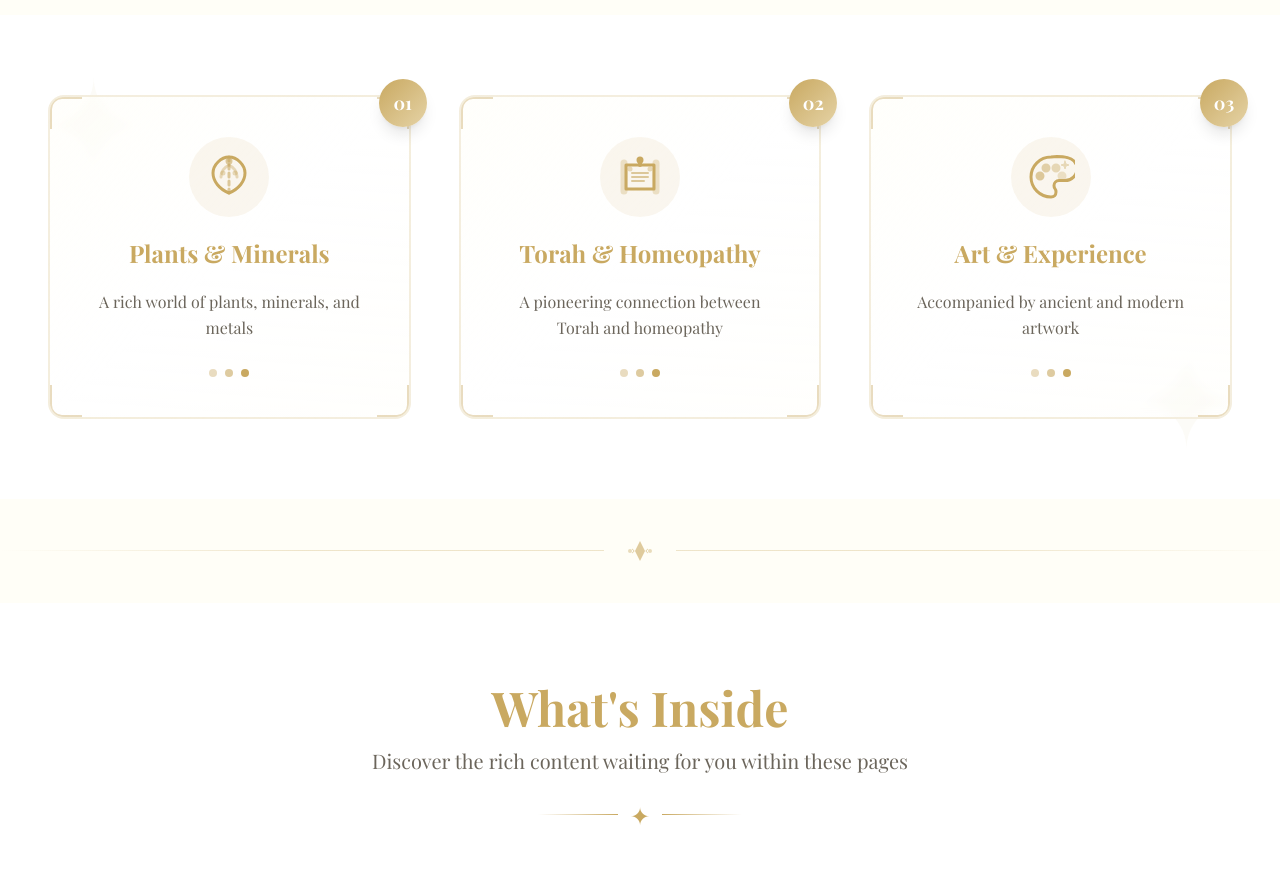
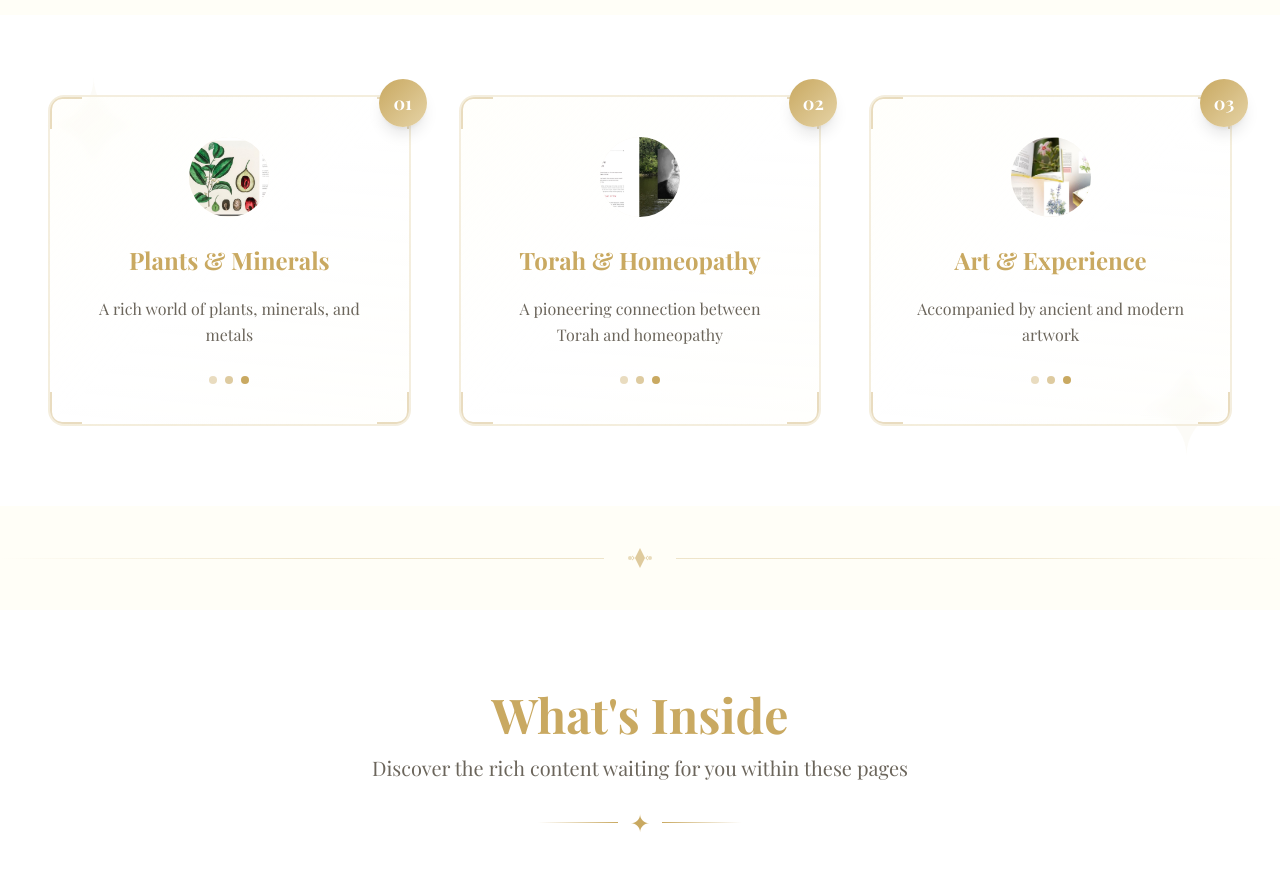
Before and after one commit to itayost/nes-hatamar, a Next.js app: page /en in a window 1280 px wide. Shown: the part 2960-3854 px from the top of the page. Built offline with nearby package versions, Linux system fonts and the light colour scheme; a web font is replaced by a local one; what tailwindcss-rtl would draw is missing.

Commit message:
Update page.tsx

```diff
--- a/app/[locale]/page.tsx
+++ b/app/[locale]/page.tsx
@@ -320,9 +320,16 @@ export default async function HomePage({ params }: { params: Promise<{ locale: s
                 <div className="absolute inset-0 bg-gradient-to-r from-transparent via-gold/10 to-transparent opacity-0 group-hover:opacity-100 transition-opacity duration-700 transform -translate-x-full group-hover:translate-x-full" style={{ transitionDuration: '1.5s' }}></div>
 
                 <div className="relative text-center space-y-5">
-                  {/* Icon with animation */}
-                  <div className="inline-flex items-center justify-center w-20 h-20 bg-gold/10 rounded-full group-hover:bg-gold/20 transition-colors duration-300">
-                    <LeafIcon size={48} className="text-gold transform group-hover:scale-110 group-hover:rotate-12 transition-all duration-300" />
+                  {/* Image with animation */}
+                  <div className="inline-flex items-center justify-center w-20 h-20 bg-gold/10 rounded-full group-hover:bg-gold/20 transition-colors duration-300 overflow-hidden">
+                    <div className="relative w-full h-full">
+                      <Image
+                        src="/images/preview/plants.jpeg"
+                        alt={t('features.plants.title')}
+                        fill
+                        className="object-cover transform group-hover:scale-110 transition-all duration-300"
+                      />
+                    </div>
                   </div>
 
                   <h3 className="text-2xl font-bold text-gold group-hover:text-gold-light transition-colors duration-300">
@@ -364,9 +371,16 @@ export default async function HomePage({ params }: { params: Promise<{ locale: s
                 <div className="absolute inset-0 bg-gradient-to-r from-transparent via-gold/10 to-transparent opacity-0 group-hover:opacity-100 transition-opacity duration-700 transform -translate-x-full group-hover:translate-x-full" style={{ transitionDuration: '1.5s' }}></div>
 
                 <div className="relative text-center space-y-5">
-                  {/* Icon with animation */}
-                  <div className="inline-flex items-center justify-center w-20 h-20 bg-gold/10 rounded-full group-hover:bg-gold/20 transition-colors duration-300">
-                    <TorahScrollIcon size={48} className="text-gold transform group-hover:scale-110 group-hover:-rotate-6 transition-all duration-300" />
+                  {/* Image with animation */}
+                  <div className="inline-flex items-center justify-center w-20 h-20 bg-gold/10 rounded-full group-hover:bg-gold/20 transition-colors duration-300 overflow-hidden">
+                    <div className="relative w-full h-full">
+                      <Image
+                        src="/images/preview/homeopathia.jpeg"
+                        alt={t('features.torah.title')}
+                        fill
+                        className="object-cover transform group-hover:scale-110 transition-all duration-300"
+                      />
+                    </div>
                   </div>
 
                   <h3 className="text-2xl font-bold text-gold group-hover:text-gold-light transition-colors duration-300">
@@ -408,9 +422,16 @@ export default async function HomePage({ params }: { params: Promise<{ locale: s
                 <div className="absolute inset-0 bg-gradient-to-r from-transparent via-gold/10 to-transparent opacity-0 group-hover:opacity-100 transition-opacity duration-700 transform -translate-x-full group-hover:translate-x-full" style={{ transitionDuration: '1.5s' }}></div>
 
                 <div className="relative text-center space-y-5">
-                  {/* Icon with animation */}
-                  <div className="inline-flex items-center justify-center w-20 h-20 bg-gold/10 rounded-full group-hover:bg-gold/20 transition-colors duration-300">
-                    <PaletteIcon size={48} className="text-gold transform group-hover:scale-110 group-hover:rotate-6 transition-all duration-300" />
+                  {/* Image with animation */}
+                  <div className="inline-flex items-center justify-center w-20 h-20 bg-gold/10 rounded-full group-hover:bg-gold/20 transition-colors duration-300 overflow-hidden">
+                    <div className="relative w-full h-full">
+                      <Image
+                        src="/images/preview/art.jpeg"
+                        alt={t('features.art.title')}
+                        fill
+                        className="object-cover transform group-hover:scale-110 transition-all duration-300"
+                      />
+                    </div>
                   </div>
 
                   <h3 className="text-2xl font-bold text-gold group-hover:text-gold-light transition-colors duration-300">
```
